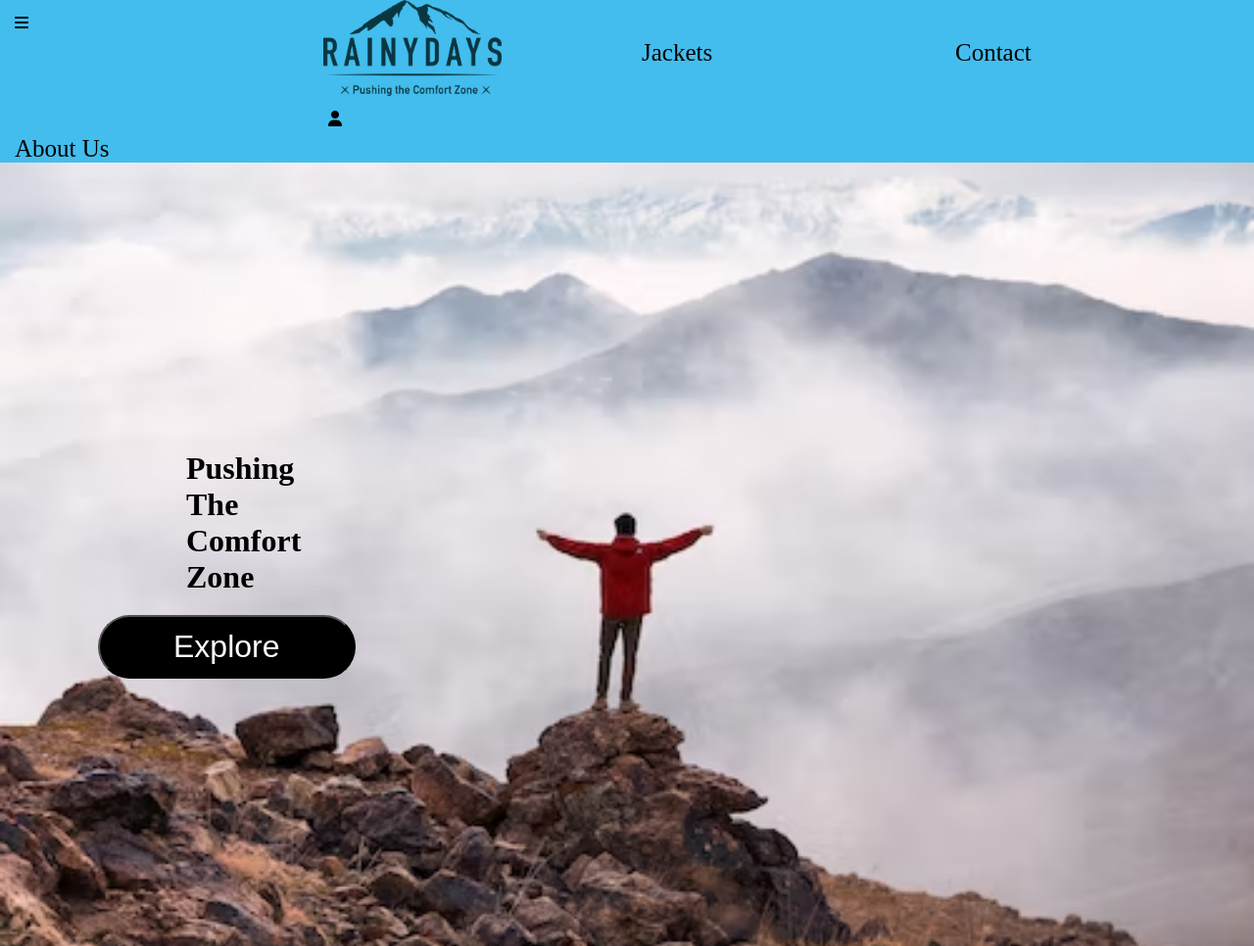
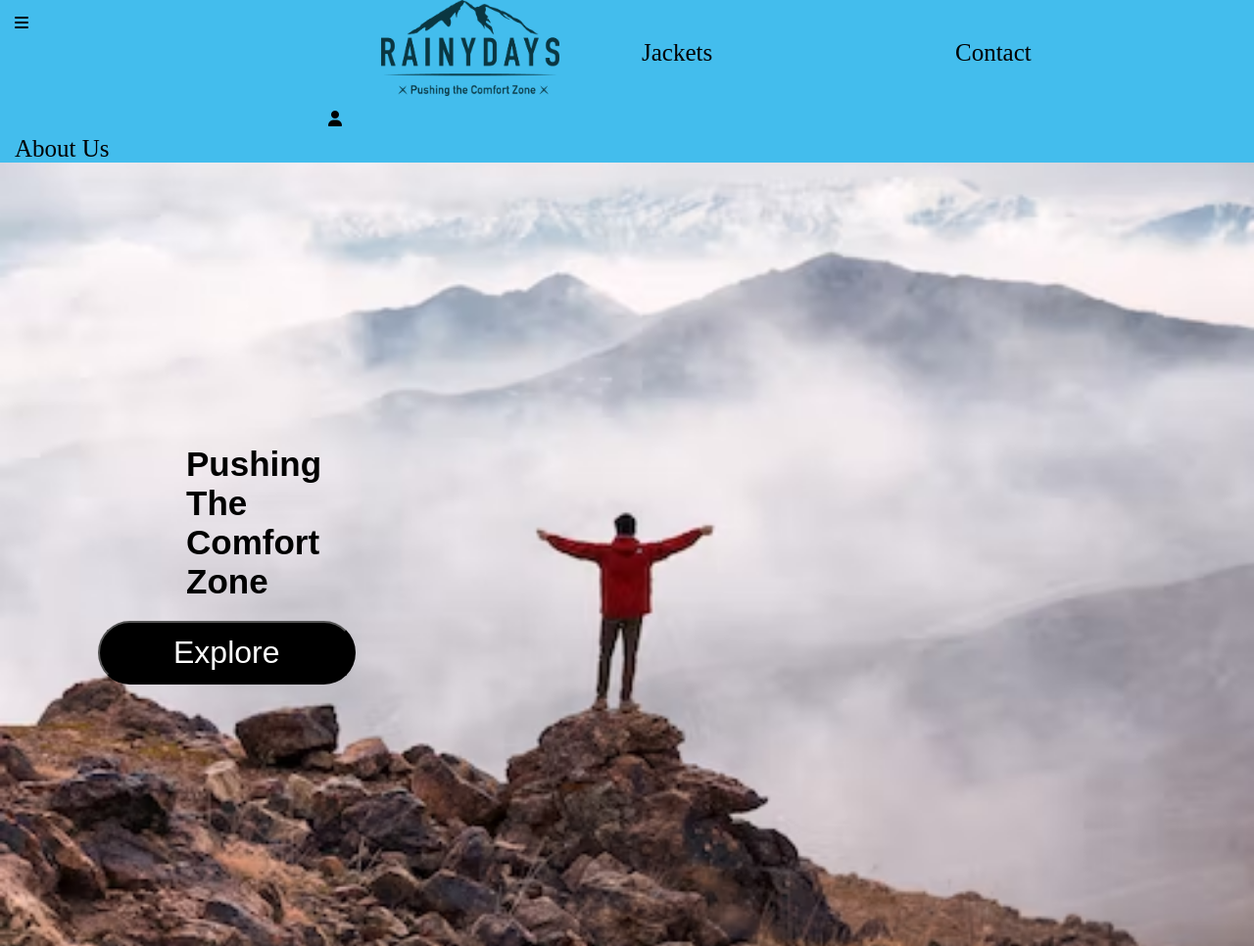
Before and after one commit to ErikHHJ/CourseAssignmentRainydays, a plain HTML site: page index.html in a window 1280 px wide. Shown: the whole page at 98% size. Drawn offline with Linux system fonts and the light colour scheme.

Commit message:
Jobb med animasjoner, oppdaget BUG

```diff
--- a/css/styles.css
+++ b/css/styles.css
@@ -20,14 +20,11 @@
     background-color: #43BDED;
 }
 .Logo{
-    display: flex;
-    align-items: center;
+    margin: 0 auto;
     height: 49px;
     width: auto;
-    align-items: center;
-    padding-left: 10px;
+}
 
-}
 .menu{
     height: 49px;
     width: auto;
@@ -39,7 +36,6 @@
     height: 49px;
     width: auto;
     padding: 15px;
-
 }
 .nav a{
     color: black;
@@ -70,8 +66,12 @@ nav a:hover{
     gap: 20px;
 
 }
-main h1 {
+main ul {
     padding-left: 90px;
+    list-style: none;
+    font-size: 35px;
+    font-family:sans-serif;
+    font-weight: bold;
 }
 .explorebtn{
     font-size: 32px;
@@ -90,6 +90,29 @@ main h1 {
 .footer{
     grid-area: footer;
 }
+.motto {
+    position: relative;
+}
+.animation li{
+    animation: FadeIn ease-out 1s forwards;
+}
+.animation li:nth-child(1){
+animation-delay: 100ms;
+}
+.animation li:nth-child(2){
+    animation-delay: 200ms;
+    }
+    .animation li:nth-child(3){
+        animation-delay: 300ms;
+        }
+        .animation li:nth-child(4){
+            animation-delay: 400ms;
+            }
+@keyframes FadeIn {
+    0%{opacity: 0.5; transform: translateX(-200px);}
+    100%{opacity: 1; transform: translateX(0%);}
+}
+
 @media (min-width: 620px){
   .profile{
     display: none;
@@ -112,5 +135,4 @@ main h1 {
 .Logo{
     height: 98px;
 }
-
 }
--- a/index.html
+++ b/index.html
@@ -21,7 +21,14 @@
     </nav>
     <header class="header"></header>
     <main class="main">
-        <h1 class="Motto">Pushing <br> The <br> Comfort <br> Zone</h1>
+      <div class="animation">
+         <ul class="Motto">
+    <li>Pushing</li>
+      <li>The</li>
+      <li>Comfort</li>
+      <li>Zone</li>
+    </ul>
+     </div>
         <a href="./jackets.html"><button class="explorebtn" >Explore</button></a>
     </main>
     <footer class="footer"></footer>
```
